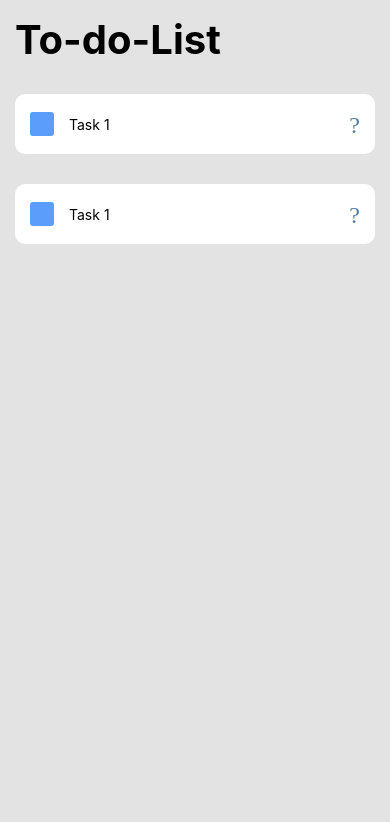
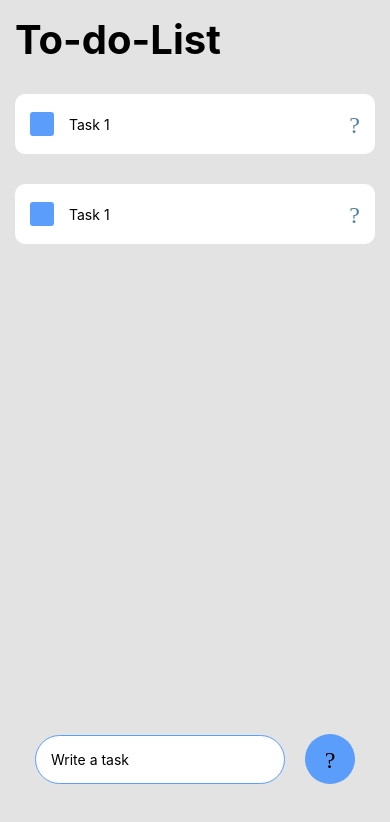
Before and after one commit to Deificz/Mobile-To-Do-List, a React Native app: screen / in a window 390 px wide. Shown: the top 822 px of the page. Built offline with nearby package versions, Linux system fonts and the light colour scheme.

Commit message:
Added task inputbox and button

```diff
--- a/App.tsx
+++ b/App.tsx
@@ -1,8 +1,17 @@
-import { StyleSheet, Text, View } from 'react-native';
-import { Provider } from 'react-redux';
-import { store } from './src/app/store';
-import Task from './src/components/Task';
-import { SafeAreaProvider } from 'react-native-safe-area-context';
+import {
+  StyleSheet,
+  Text,
+  View,
+  KeyboardAvoidingView,
+  Platform,
+  TextInput,
+  TouchableOpacity,
+} from "react-native";
+import { Provider } from "react-redux";
+import { store } from "./src/app/store";
+import Task from "./src/components/Task";
+import { SafeAreaProvider } from "react-native-safe-area-context";
+import { Icon } from "@rneui/themed";
 
 export default function App() {
   return (
@@ -10,26 +19,69 @@ export default function App() {
       <Provider store={store}>
         <View style={styles.container}>
           <Text style={styles.title}>To-do-List</Text>
-          <Task/>
-          <Task/>
+          <Task />
+          <Task />
+          <KeyboardAvoidingView
+            behavior={Platform.OS === "ios" ? "padding" : "height"}
+            style={styles.taskInputWrapper}
+          >
+            <TextInput style={styles.taskInput} placeholder="Write a task" />
+            <TouchableOpacity>
+              <View style={styles.addWrapper}>
+                <Icon
+                  name="font-awesome"
+                  type="plus"
+                  color="#00000"
+                  style={styles.addIcon}
+                />
+              </View>
+            </TouchableOpacity>
+          </KeyboardAvoidingView>
         </View>
       </Provider>
     </SafeAreaProvider>
-
   );
 }
 
 const styles = StyleSheet.create({
   container: {
     flex: 1,
-    backgroundColor: '#e3e3e3',
-    alignItems: 'center',
-    justifyContent: 'flex-start',
+    backgroundColor: "#e3e3e3",
+    alignItems: "center",
+    justifyContent: "flex-start",
     padding: 15,
   },
-  title:{
-    alignSelf: 'flex-start',
+  title: {
+    alignSelf: "flex-start",
     fontSize: 40,
-    fontWeight: 'bold'
+    fontWeight: "bold",
+  },
+  taskInputWrapper: {
+    position: "absolute",
+    bottom: 60,
+    width: "100%",
+    flexDirection: "row",
+    justifyContent: "center",
+    alignItems: "center",
+  },
+  taskInput: {
+    padding:15,
+    width: 250,
+    backgroundColor: "#ffff",
+    borderRadius: 60,
+    borderColor: "#5a9dfa",
+    borderWidth: 1,
+    marginRight: 20,
+  },
+  addWrapper:{
+    borderRadius: 200,
+    width: 50,
+    height: 50,
+    justifyContent: "center",
+    alignItems: "center",
+    backgroundColor: "#5a9dfa",
+  },
+  addIcon:{
+    color: "#fffff",
   }
 });
--- a/package.json
+++ b/package.json
@@ -20,7 +20,8 @@
     "react-native": "0.72.5",
     "react-native-safe-area-context": "^4.7.2",
     "react-native-web": "~0.19.6",
-    "react-redux": "^8.1.3"
+    "react-redux": "^8.1.3",
+    "uuidv4": "^6.2.13"
   },
   "devDependencies": {
     "@babel/core": "^7.20.0",
--- a/src/components/Task.tsx
+++ b/src/components/Task.tsx
@@ -1,57 +1,65 @@
-import { StyleSheet, Text, View, TouchableOpacity } from 'react-native'
-import React from 'react'
-import { Icon } from '@rneui/themed'
+import {
+  StyleSheet,
+  Text,
+  View,
+  TouchableOpacity,
+
+} from "react-native";
+import React from "react";
+import { Icon } from "@rneui/themed";
+
 
 type Props = {
-  task: string,
-}
+  id: string;
+  task: string;
+};
 
 const Task = (props: Props) => {
   return (
     <View style={styles.task}>
       <View style={styles.leftSide}>
-          <TouchableOpacity style={styles.taskLogo}></TouchableOpacity>
-          <Text style={styles.taskLabel}>{props.task}Task 1</Text>
+        <TouchableOpacity style={styles.removeTask}></TouchableOpacity>
+        <Text style={styles.taskLabel}>{props.task}Task 1</Text>
       </View>
       <Icon
-        name='material-community'
-        type='cards-diamond'
-        color='#517fa4'
+        name="material-community"
+        type="cards-diamond"
+        color="#517fa4"
         style={styles.diamond}
       />
     </View>
-  )
-}
+  );
+};
 
-export default Task
+export default Task;
 
 const styles = StyleSheet.create({
-  task:{
-    backgroundColor: '#ffff',
+  task: {
+    backgroundColor: "#ffff",
     borderRadius: 10,
-    width: '100%',
+    width: "100%",
     marginTop: 30,
     flexDirection: "row",
     alignItems: "center",
     justifyContent: "space-between",
     padding: 15,
   },
-  leftSide:{
+  leftSide: {
     flexDirection: "row",
     flexWrap: "wrap",
-    alignItems: "center"
+    alignItems: "center",
   },
-  taskLogo:{
+  removeTask: {
     height: 24,
     width: 24,
-    backgroundColor:"#5a9dfa",
+    backgroundColor: "#5a9dfa",
     borderRadius: 3,
     marginRight: 15,
   },
-  taskLabel:{
-    maxWidth: "80%"
+  taskLabel: {
+    maxWidth: "80%",
   },
-  diamond:{
+  diamond: {
     fontSize: 10,
-  }
-})
+  },
+});
--- a/src/redux states/to-dos.tsx
+++ b/src/redux states/to-dos.tsx
@@ -1,24 +1,37 @@
-import { createSlice } from '@reduxjs/toolkit'
-import type { PayloadAction } from '@reduxjs/toolkit'
+import { createSlice } from "@reduxjs/toolkit";
+import type { PayloadAction } from "@reduxjs/toolkit";
+import { v4 as uuid } from "uuid";
+
+interface Task {
+  id: string;
+  name: string;
+  isDone: boolean;
+}
 
 export interface ToDoState {
-  value: string
+  tasks: Task[];
 }
 
 const initialState: ToDoState = {
-  value: "",
-}
+  tasks: [],
+};
 
 export const toDoSlice = createSlice({
-  name: 'to-dos',
+  name: "to-dos",
   initialState,
   reducers: {
-    addToDo: (state, action: PayloadAction<number>) => {
-      state.value += action.payload
+    addToDo: (state, action: PayloadAction<string>) => {
+      state.tasks.push({id: uuid().slice(0,8), name: action.payload, isDone: false})
     },
+    removeToDo: (state, action: PayloadAction<string>) => {
+      const findTask = state.tasks.find(task => task.id === action.payload)
+      if(findTask){
+        findTask.isDone = true;
+      }
+    }
   },
-})
+});
 
-export const { addToDo } = toDoSlice.actions
+export const { addToDo } = toDoSlice.actions;
 
-export default toDoSlice.reducer
+export default toDoSlice.reducer;
```
Also changed, not shown: 1 other file (tests, documents, lock files or other folders).
